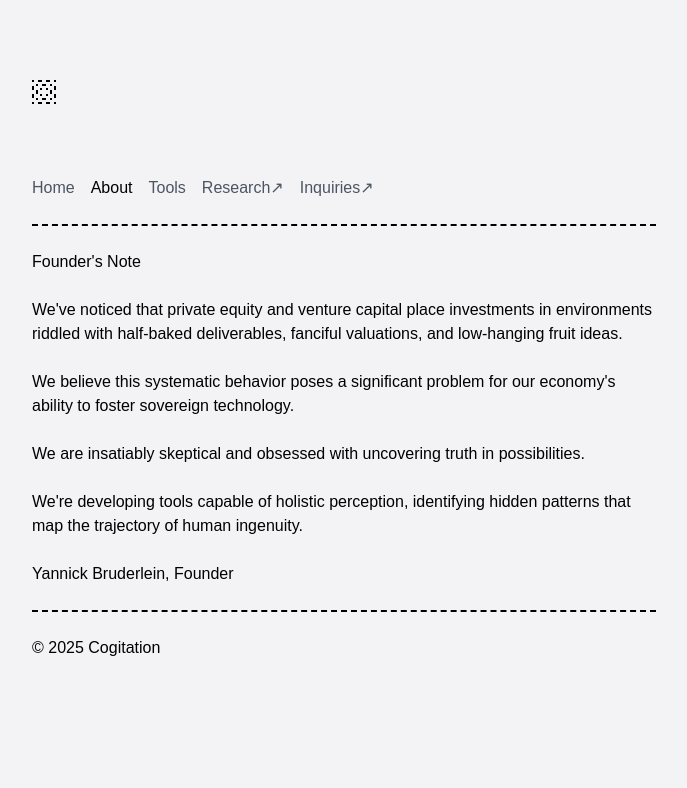
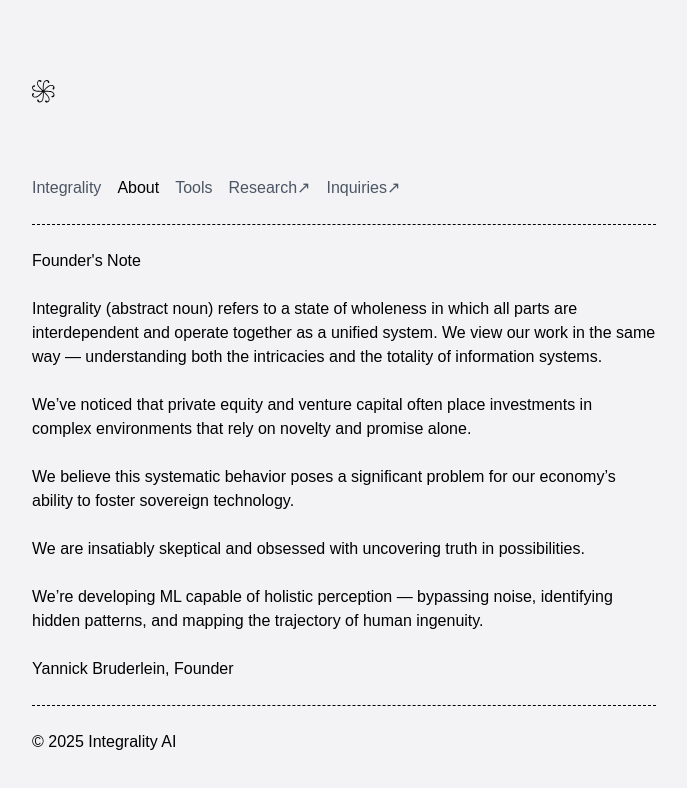
Before and after one commit to CloneProtocolSixtySix/loopscale, a Next.js app: page / in a window 1280 px wide. Both pictures are taken after a click on the button "About". Shown: the top 788 px of the page, without its empty margins (296-983 px from the left). Built offline with nearby package versions, Linux system fonts and the light colour scheme; a web font is replaced by a local one.

Commit message:
Update app pages, layout, and add Integral Machines logo

```diff
--- a/app/layout.tsx
+++ b/app/layout.tsx
@@ -3,7 +3,7 @@ import type { Metadata } from 'next';
 import { altform } from './fonts';
 import './globals.css';
 export const metadata: Metadata = {
-  title: "Cogitation | An Intelligence Partner",
+  title: "Integrality AI | An Intelligence Partner",
 };
 
 export default function RootLayout({
--- a/app/page.tsx
+++ b/app/page.tsx
@@ -40,7 +40,7 @@ export default function Home() {
       <div className="max-w-2xl w-full px-6 py-20 mx-auto space-y-6">
         <div className="flex items-center space-x-2">
           <span className="text-base text-black font-normal flex items-center space-x-1">
-            <img src="/prehension.svg" alt="cogitation" className="w-6 h-6" />
+            <img src="/integralmachines.svg" alt="Integral Machines" className="w-6 h-6" />
           </span>
         </div>
         <h1 className="text-base font-normal">
@@ -49,7 +49,7 @@ export default function Home() {
         </h1>
         <div className="flex items-center space-x-2 text-base mono">
           <button onClick={() => handleToggleContent('home')} className={activeSection === 'home' ? 'text-black' : 'text-gray-600'}>
-            <span className="text-base mono font-normal">Home</span> <br />
+            <span className="text-base mono font-normal">Integrality</span> <br />
           </button>
           <span></span>
           <button onClick={() => handleToggleContent('about')} className={activeSection === 'about' ? 'text-black' : 'text-gray-600'}>
@@ -60,34 +60,34 @@ export default function Home() {
             Tools
           </button>
           <span></span>
-          <a href="https://medium.com/@cogitation" className="text-base mono text-gray-600 hover:text-black">
+          <a href="https://medium.com/@Motionstate" className="text-base mono text-gray-600 hover:text-black">
             Research↗
           </a>
           <span></span>
-          <a href="mailto:hello@cogitationml.com" className="text-base mono text-gray-600 hover:text-black">
+          <a href="mailto:hello@motionstate.xyz" className="text-base mono text-gray-600 hover:text-black">
             Inquiries↗
           </a>
         </div>
-        <hr className="my-4 border-t-2 border-black border-dashed" />
+        <hr className="my-4 border-t-1.5 border-black border-dashed" />
         {activeSection === 'about' ? (
   <>
     <h2 className="text-base font-normal mono">
       Founder's Note
     </h2>
     <p className="text-base mono">
+    Integrality (abstract noun) refers to a state of wholeness in which all parts are interdependent and operate together as a unified system. We view our work in the same way — understanding both the intricacies and the totality of information systems.
     </p>
     <p className="text-base mono">
-    We've noticed that private equity and venture capital place investments in environments riddled with half-baked deliverables, fanciful valuations, and low-hanging fruit ideas.
-
+    We’ve noticed that private equity and venture capital often place investments in complex environments that rely on novelty and promise alone.
     </p>
     <p className="text-base mono">
-    We believe this systematic behavior poses a significant problem for our economy's ability to foster sovereign technology.
+    We believe this systematic behavior poses a significant problem for our economy’s ability to foster sovereign technology.
     </p>
     <p className="text-base mono">
     We are insatiably skeptical and obsessed with uncovering truth in possibilities.
     </p>
     <p className="text-base mono">
-    We're developing tools capable of holistic perception, identifying hidden patterns that map the trajectory of human ingenuity.
+    We’re developing ML capable of holistic perception — bypassing noise, identifying hidden patterns, and mapping the trajectory of human ingenuity.
     </p>
     <p className="text-base mono">
       Yannick Bruderlein, Founder
@@ -137,10 +137,12 @@ export default function Home() {
     </p>
   </>
 )}
-        <hr className="my-4 border-t-2 border-black border-dashed" />
+        <hr className="my-4 border-t-1.5 border-black border-dashed" />
         <div className="flex items-center space-x-2 text-base mono">
           <span className="flex items-center space-x-1">
-            <span>© 2025 Cogitation</span>
+            <span>© 2025 Integrality AI
+
+            </span>
           </span>
         </div>
         <div className="mt-8">
```
Also changed, not shown: public/integralmachines.svg (added), 1 other file (tests, documents, lock files or other folders).
